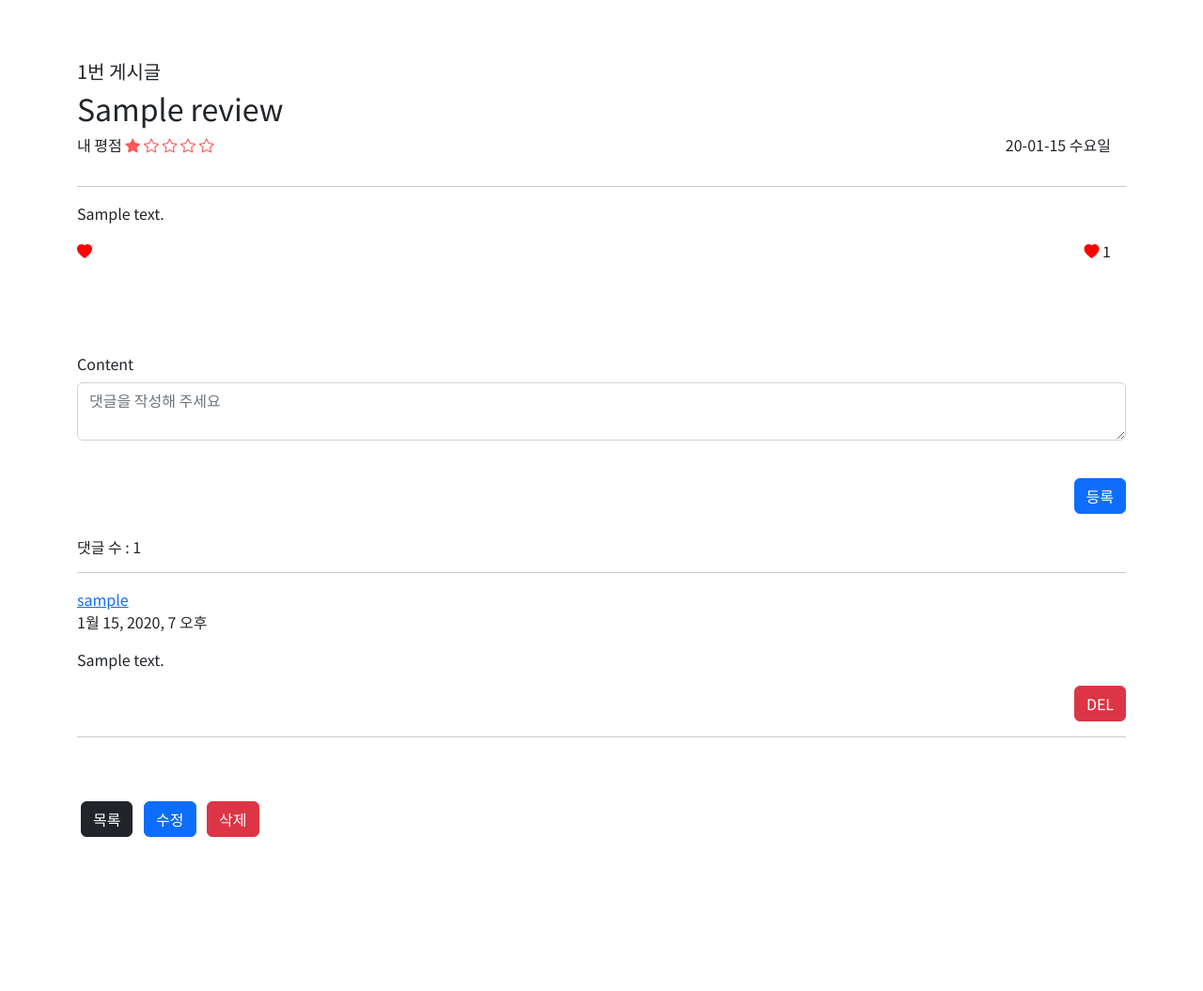
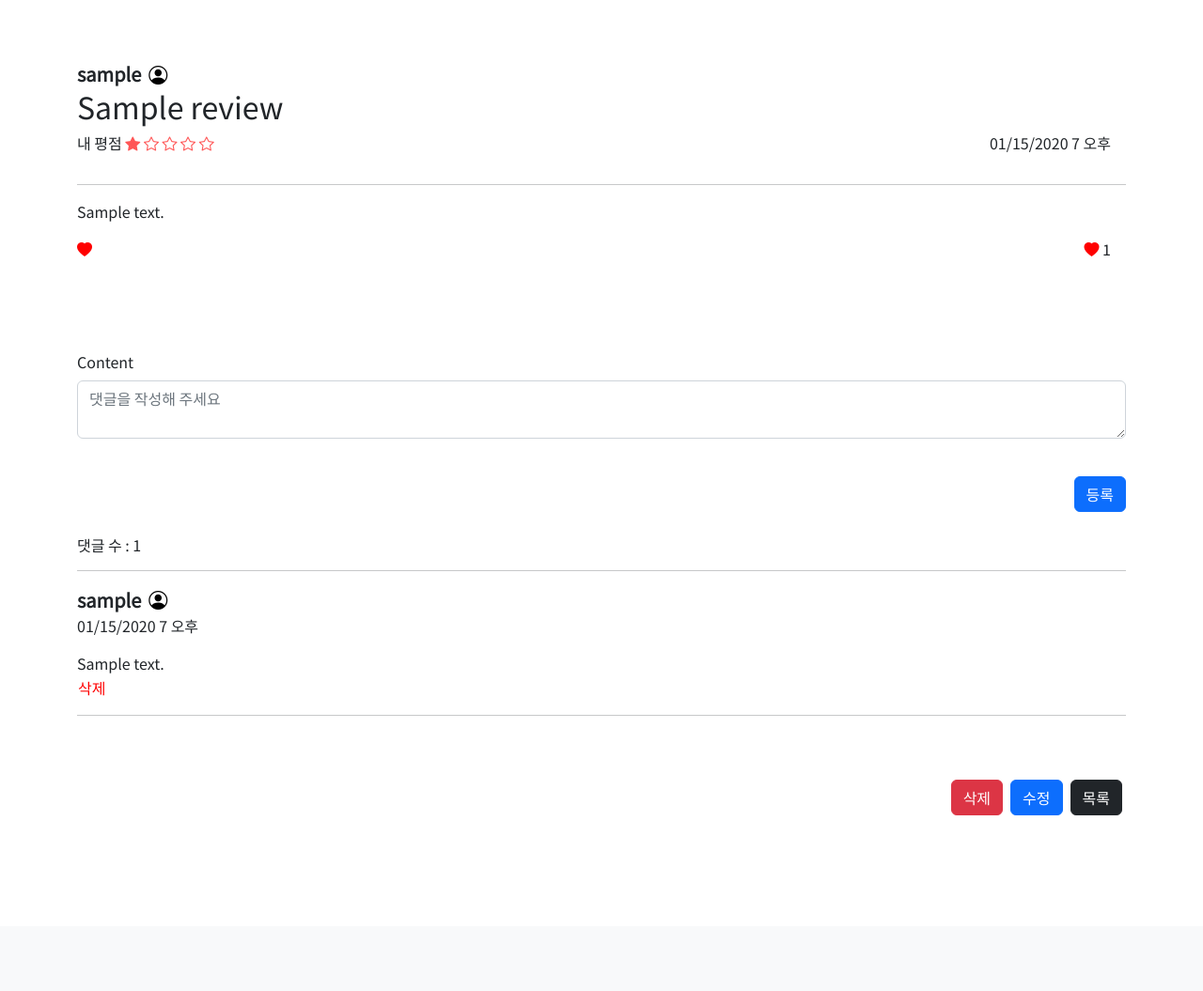
Before and after one commit to qlghwp123/Pair-05, a Django app: page /reviews/1/ in a window 1280 px wide. Shown: the part 56-1111 px from the top of the page at 94% size. After the commit the page ends 924 px from the top, so only its background shows below. Run offline with Django 3.2, Linux system fonts and the light colour scheme; a user stored in the database is signed in; tables that the repository leaves empty hold one stand-in row (values such as "Sample post"); some libraries are stand-ins or nearby versions.

Commit message:
ADD:comments detail

```diff
--- a/reviews/templates/reviews/detail.html
+++ b/reviews/templates/reviews/detail.html
@@ -5,7 +5,9 @@
 {% block content %}
 <div>
   <div>
-    <h5>{{ review.pk }}번 게시글</h5>
+    <p class=" fw-bold fs-5 m-0">{{ review.user.username }}<a class="title_link"
+        href="{% url 'accounts:detail' review.user.pk%}"><i style="color: black;" class="bi bi-person-circle px-2"></i>
+      </a></p>
     <h2>{{ review.title}}</h2>
     <div class="d-flex justify-content-between">
       <div>
@@ -38,7 +40,7 @@
         </p>
 
       </div>
-      <p class="px-3"> {{ review.updated_at|date:"y-m-d D" }} </p>
+      <p class="px-3"> {{ review.updated_at|date:"SHORT_DATETIME_FORMAT" }} </p>
     </div>
   </div>
   <hr>
@@ -75,21 +77,23 @@
     <hr>
 
     {% for comment in comments %}
-    <div class="d-flex flex-column">
     <div>
-        <a class="title_link" href="{% url 'accounts:detail' comment.user.pk%}">
-          {{ comment.user.username }}</a>
-        <p>{{ comment.created_at }}</p>
-        <p>{{ comment.content }}</p>
-      </div>
+      <div>
+        <p class=" fw-bold fs-5 m-0">{{ comment.user.username }}<a class="title_link"
+            href="{% url 'accounts:detail' comment.user.pk%}"><i style="color: black;"
+              class="bi bi-person-circle px-2"></i>
+          </a></p>
+        <p class="fs-6">{{ comment.created_at|date:"SHORT_DATETIME_FORMAT" }}</p>
+        <p class="m-0 fs-6">{{ comment.content }}</p>
         <div>
           {% if request.user == comment.user %}
           <form action="{% url 'reviews:comment_delete' review.pk comment.pk %}" method="POST">
             {% csrf_token %}
-          <button class="float-end btn btn-danger ">DEL</button>
+            <button class="btn btn-link p-0" style="color: red; text-decoration: none;">삭제</button>
           </form>
           {% else %}
           {% endif %}
+        </div>
       </div>
       <hr>
       {% empty %}
@@ -98,12 +102,12 @@
     </div>
   </div>
   <div>
-    <a class="btn btn-dark m-1" href="{% url 'reviews:index' %}">목록</a>
+    <a class="float-end btn btn-dark m-1" href="{% url 'reviews:index' %}">목록</a>
     {% if request.user == review.user %}
-    <a class="btn btn-primary m-1" href="{% url 'reviews:update' review.pk %}"> 수정 </a>
-    <a class="btn btn-danger m-1" href="{% url 'reviews:delete' review.pk %}"> 삭제 </a>
+    <a class="float-end btn btn-primary m-1" href="{% url 'reviews:update' review.pk %}"> 수정 </a>
+    <a class="float-end btn btn-danger m-1" href="{% url 'reviews:delete' review.pk %}"> 삭제 </a>
     {% else %}
-    <a class=" btn btn-primary m-1" data-bs-toggle="modal" data-bs-target="#exampleModal" href=""> 수정 </a>
+    <a class="float-end btn btn-primary m-1" data-bs-toggle="modal" data-bs-target="#exampleModal" href=""> 수정 </a>
     <div class="modal fade" id="exampleModal" tabindex="-1" aria-labelledby="exampleModalLabel" aria-hidden="true">
       <div class="modal-dialog">
         <div class="modal-content">
```
Lines whose indentation alone changed are shown as unchanged.
